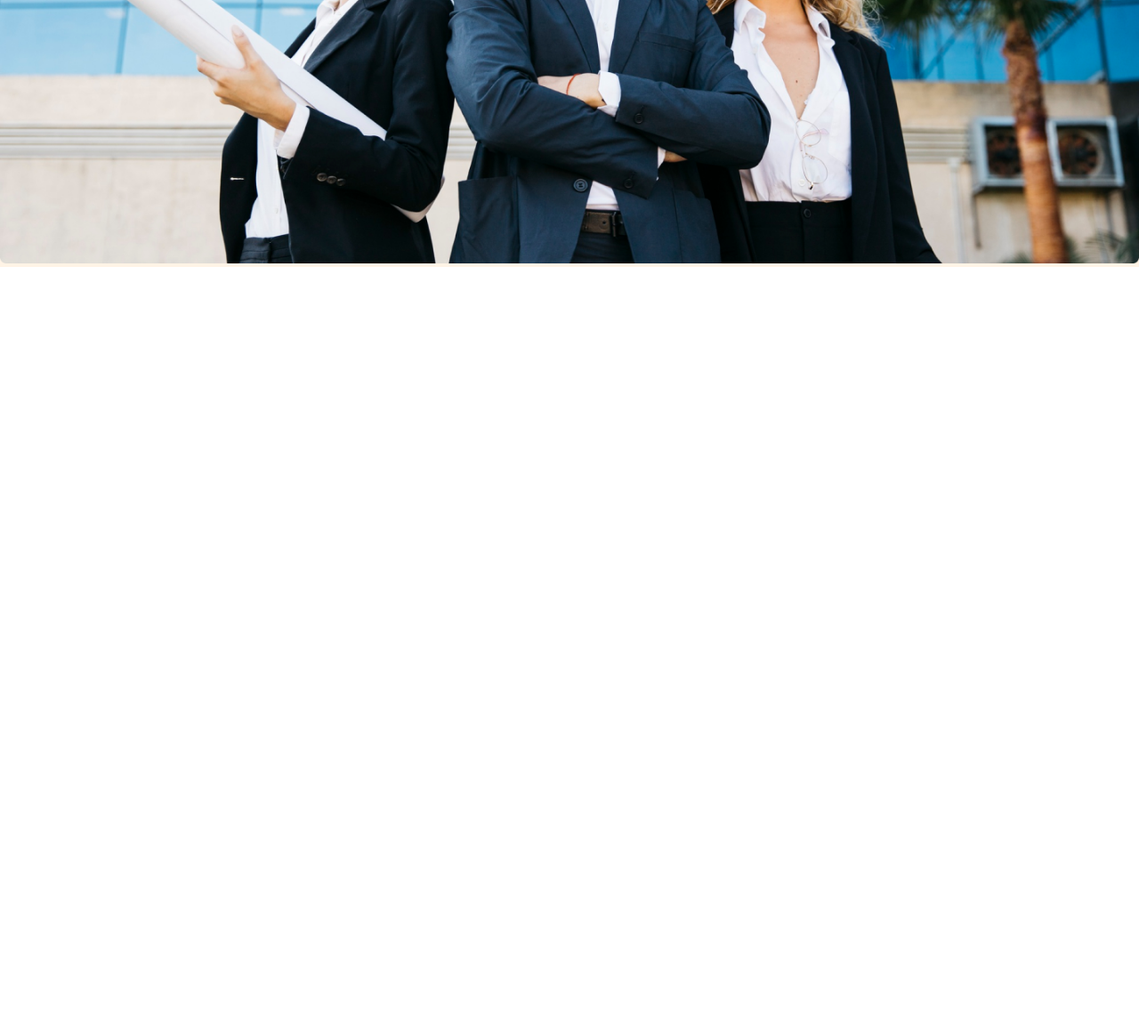
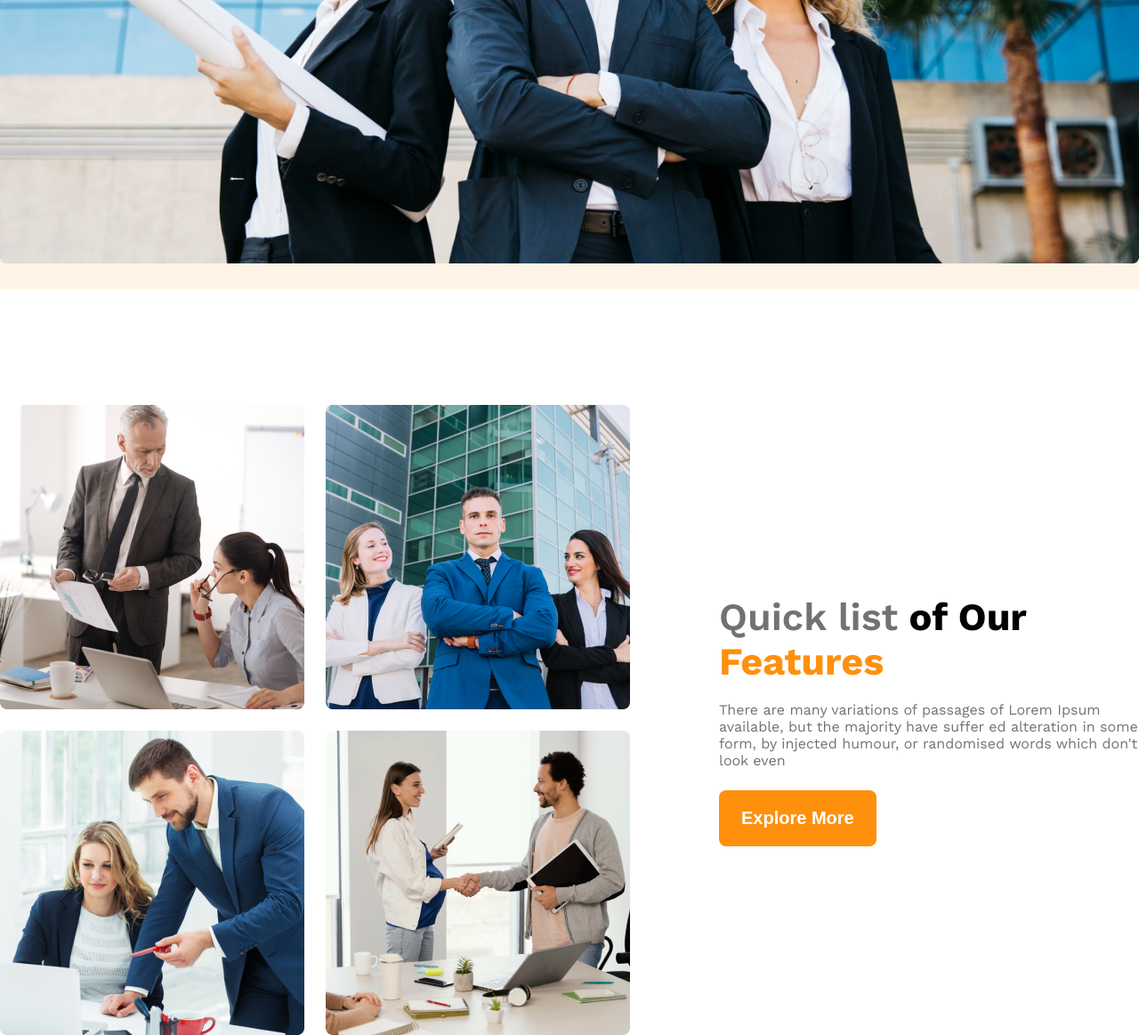
Before and after one commit to itzmorshed24/g3-architects, a plain HTML site: page index.html in a window 1280 px wide. Shown: the part 831-1994 px from the top of the page at 89% size. Before the commit the page ends 1131 px from the top, so only its background shows below. Drawn offline with nearby package versions, Linux system fonts and the light colour scheme.

Commit message:
added a new section

```diff
--- a/index.html
+++ b/index.html
@@ -40,7 +40,28 @@
         </div>
       </div>
     </header>
-    <main></main>
+    <main>
+      <section class="teams display-flex">
+        <div class="team-img-container">
+          <img src="images/team1.png" alt="team-1" />
+          <img src="images/team2.png" alt="team-2" />
+          <img src="images/team3.png" alt="team-3" />
+          <img src="images/team4.png" alt="team-4" />
+        </div>
+        <div class="our-features">
+          <h3 class="feature-title">
+            <span id="quick-list" class="text-light-gray">Quick list</span>
+            of Our <span id="feature">Features</span>
+          </h3>
+          <p class="feature-description text-light-gray">
+            There are many variations of passages of Lorem Ipsum available, but
+            the majority have suffer ed alteration in some form, by injected
+            humour, or randomised words which don't look even
+          </p>
+          <button class="btn-primary">Explore More</button>
+        </div>
+      </section>
+    </main>
     <footer></footer>
   </body>
 </html>
--- a/styles/architects.css
+++ b/styles/architects.css
@@ -41,6 +41,13 @@
     border-style: none;
     border-radius: 8px;
 }
+main{
+    max-width: 1440px;
+    margin: 0 auto;
+}
+main > section{
+    margin-top: 130px;
+}
 /* Header Styles */
 
 /* Navbar Related Styles */
@@ -75,8 +82,38 @@
 }
 .banner-image img{
     width: 100%;
+    padding-bottom: 25px;
 }
 
+.teams{
+    justify-content: center;
+    align-items: center;
+}
+.team-img-container{
+    display: grid;
+    grid-template-columns: repeat(2,1fr);
+    gap: 24px;
+}
+
+.our-features{
+    margin-left: 100px;
+    max-width: 530px;
+}
+
+.feature-title{
+    font-size: 2.7rem;
+    font-weight: 700;
+    margin-bottom: 1.25rem;
+}
+#quick-list{
+    font-weight: 600;
+}
+#feature{
+    color: #ff900e;
+}
+.feature-description{
+    margin-bottom: 1.5rem;
+}
 
 /* Responsive Related Styles */
 @media screen and (max-width: 576px) {
```
